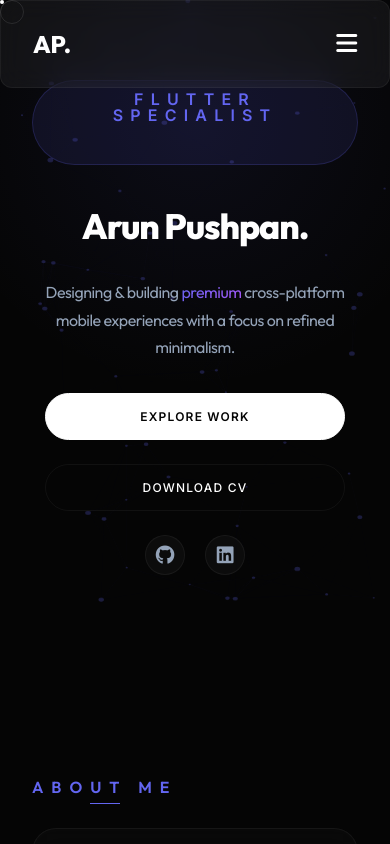
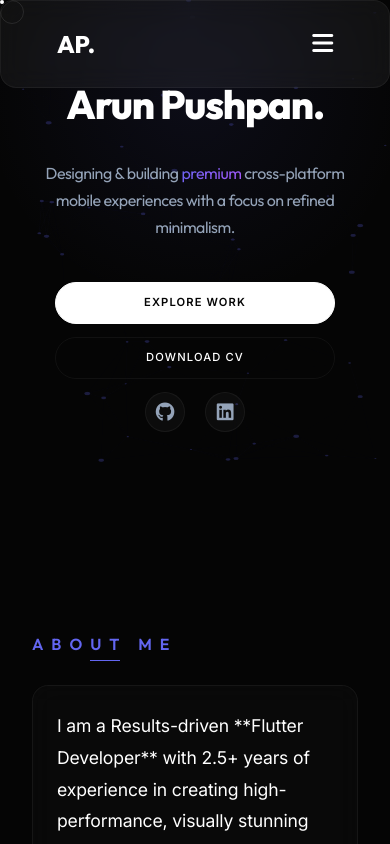
Before and after one commit to Arun-pushpan/arun-pushpan-portfolio, a plain HTML site: page index.html in a window 390 px wide. Shown: the top 844 px of the page. Drawn offline with Linux system fonts and the light colour scheme.

Commit message:
Refine mobile design and fix skill icons

```diff
--- a/index.html
+++ b/index.html
@@ -62,7 +62,7 @@
         <canvas id="hero-canvas"></canvas>
 
         <div class="container" style="max-width: 800px; text-align: center; position: relative; z-index: 1;">
-            <div class="stagger-1" style="display: flex; justify-content: center; margin-bottom: 2.5rem;">
+            <div class="stagger-1 hide-mobile" style="display: flex; justify-content: center; margin-bottom: 2.5rem;">
                 <div style="display: inline-block; padding: 0.6rem 1.8rem; background: rgba(99, 102, 241, 0.1); border-radius: 100px; border: 1px solid rgba(99, 102, 241, 0.2);">
                     <h2 class="sub-heading" style="color: var(--accent-primary); font-weight: 600; font-family: var(--font-body); font-size: 0.75rem; letter-spacing: 0.45em; text-transform: uppercase; margin: 0; line-height: 1;">Flutter specialist</h2>
                 </div>
@@ -71,7 +71,7 @@
             <h2 class="stagger-3" style="color: var(--text-secondary); font-weight: 400; margin-bottom: 4rem; line-height: 1.7; font-size: 1.35rem; max-width: 650px; margin-left: auto; margin-right: auto;">
                 Designing & building <span class="text-gradient">premium</span> cross-platform mobile experiences with a focus on refined minimalism.
             </h2>
-            <div class="stagger-4" style="display: flex; gap: 1.5rem; justify-content: center; align-items: center; flex-wrap: wrap;">
+            <div class="stagger-4 hero-actions" style="display: flex; gap: 1.5rem; justify-content: center; align-items: center; flex-wrap: wrap;">
                 <a href="#projects" class="btn-primary" style="min-width: 180px;">Explore Work</a>
                 <a href="assets/resume.pdf" class="btn-secondary" style="min-width: 180px;" download>Download CV</a>
                 <div style="display: flex; gap: 1.25rem;">
@@ -118,7 +118,7 @@
                     <h3>Flutter</h3>
                 </div>
                 <div class="skill-card">
-                    <i class="fab fa-js"></i>
+                    <i class="fas fa-code"></i>
                     <h3>Dart</h3>
                 </div>
                 <div class="skill-card">
@@ -126,15 +126,15 @@
                     <h3>Clean Arch</h3>
                 </div>
                 <div class="skill-card">
-                    <i class="fas fa-database"></i>
+                    <i class="fas fa-fire"></i>
                     <h3>Firebase</h3>
                 </div>
                 <div class="skill-card">
-                    <i class="fas fa-code-branch"></i>
+                    <i class="fa-brands fa-github"></i>
                     <h3>Git/GitHub</h3>
                 </div>
                 <div class="skill-card">
-                    <i class="fas fa-mobile-alt"></i>
+                    <i class="fas fa-network-wired"></i>
                     <h3>REST APIs</h3>
                 </div>
             </div>
--- a/styles/main.css
+++ b/styles/main.css
@@ -397,18 +397,33 @@ section {
         font-size: 1rem !important;
         margin-bottom: 2rem !important;
     }
+    .hide-mobile {
+        display: none !important;
+    }
     .btn-primary, .btn-secondary {
         width: 100%;
-        max-width: 300px;
+        max-width: 280px;
         justify-content: center;
-        padding: 0.8rem 1.5rem;
+        padding: 0.7rem 1.2rem;
+        font-size: 0.7rem;
     }
-    #hero .stagger-4 {
-        flex-direction: column;
-        width: 100%;
-        max-width: 350px;
-        margin-left: auto;
-        margin-right: auto;
+    .glass {
+        padding: 1.5rem !important;
+        border-radius: 16px !important;
+    }
+    #hero .stagger-3 {
+        margin-bottom: 2.5rem !important;
+        font-size: 1rem !important;
+        padding: 0 0.5rem;
+        line-height: 1.6;
+        color: var(--text-secondary);
+    }
+    h1 {
+        font-size: 2.5rem !important;
+        letter-spacing: -0.02em;
+    }
+    .hero-actions {
+        gap: 0.8rem !important;
     }
 }
 
```
